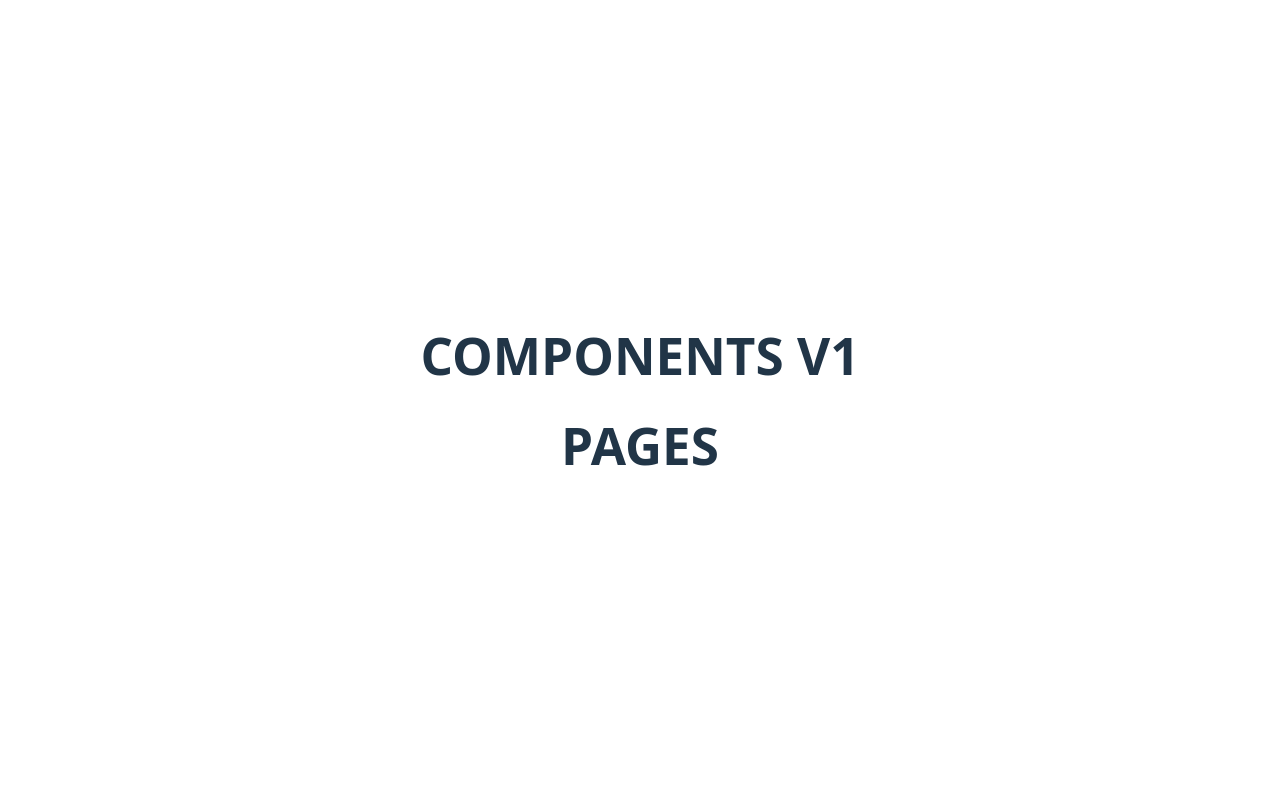
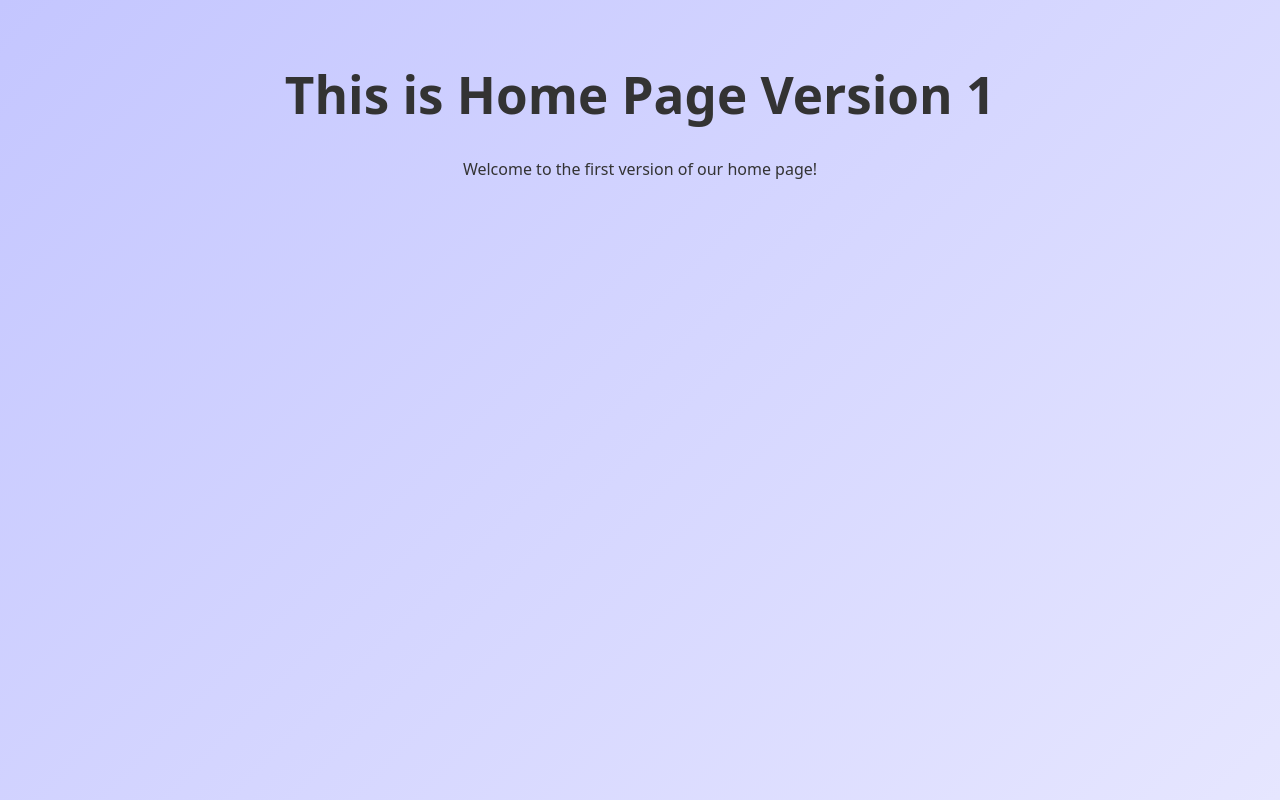
Before and after one commit to ane-solutions/ane-web-components, a React (Vite) app: page / in a window 1280 px wide. Built offline with nearby package versions, Linux system fonts and the light colour scheme.

Commit message:
creating homepage shell components

```diff
--- a/src/App.jsx
+++ b/src/App.jsx
@@ -1,21 +1,17 @@
 import './App.css'
+import React from 'react';
+import Home1 from './pages/Home/Home1/Home1';
+import Home2 from './pages/Home/Home2/Home2';
+import Home3 from './pages/Home/Home3/Home3';
 
 function App() {
 
   return (
-    <>
-     <div>
-      <h1>COMPONENTS V1</h1>
-      <div>
-        {/* IMPORT COMPONENTS HERE */}
-      </div>
-      <h1>PAGES</h1>
-      <div>
-        {/* IMPORT PAGES HERE */}
-      </div>
-     </div>
-
-    </>
+    <div className="App">
+      <Home1 />
+      {/* <Home2 /> */}
+      {/* <Home3 /> */}
+    </div>
   )
 }
 
--- a/src/pages/Home/Home1/Home1.css
+++ b/src/pages/Home/Home1/Home1.css
@@ -0,0 +1,45 @@
+.home-container {
+  min-height: 100vh;
+  min-width: 100vw;
+  padding: 2rem;
+  transition: background 1s ease;
+  margin: 0;
+  box-sizing: border-box;
+  position: fixed;
+  top: 0;
+  left: 0;
+  right: 0;
+  bottom: 0;
+}
+
+.home-container.sunrise {
+  background: linear-gradient(135deg,
+    #ffd6a5 0%, /* Warm peach */
+    #ffe4b5 100% /* Mellow yellow */
+  );
+}
+
+.home-container.day {
+  background: linear-gradient(135deg,
+    #b5e2ff 0%, /* Sky blue */
+    #fff1e6 100% /* Soft peach */
+  );
+}
+
+.home-container.sunset {
+  background: linear-gradient(135deg,
+    #ffb199 0%, /* Coral orange */
+    #ffd4b8 100% /* Light salmon */
+  );
+}
+
+.home-container.night {
+  background: linear-gradient(135deg,
+    #c4c6ff 0%, /* Periwinkle */
+    #e6e6ff 100% /* Soft lavender */
+  );
+}
+
+h1, p {
+  color: #333;
+}
--- /dev/null
+++ b/src/pages/Home/Home1/Home1.jsx
@@ -0,0 +1,34 @@
+import React, { useEffect, useState } from 'react';
+import './Home1.css';
+
+const Home1 = () => {
+  const [timeOfDay, setTimeOfDay] = useState('');
+
+  useEffect(() => {
+    const updateTimeOfDay = () => {
+      const hour = new Date().getHours();
+      setTimeOfDay(getTimeClass(hour));
+    };
+
+    updateTimeOfDay();
+    const interval = setInterval(updateTimeOfDay, 60000);
+
+    return () => clearInterval(interval);
+  }, []);
+
+  const getTimeClass = (hour) => {
+    if (hour >= 5 && hour < 8) return 'sunrise';
+    if (hour >= 8 && hour < 16) return 'day';
+    if (hour >= 16 && hour < 19) return 'sunset';
+    return 'night';
+  };
+
+  return (
+    <div className={`home-container ${timeOfDay}`}>
+      <h1>This is Home Page Version 1</h1>
+      <p>Welcome to the first version of our home page!</p>
+    </div>
+  );
+};
+
+export default Home1;
--- /dev/null
+++ b/src/pages/Home/Home2/Home2.jsx
@@ -0,0 +1,12 @@
+import React from 'react';
+
+const Home2 = () => {
+  return (
+    <div>
+      <h1>This is Home Page Version 2</h1>
+      <p>Welcome to the second version of our home page!</p>
+    </div>
+  );
+};
+
+export default Home2;
--- /dev/null
+++ b/src/pages/Home/Home3/Home3.jsx
@@ -0,0 +1,12 @@
+import React from 'react';
+
+const Home3 = () => {
+  return (
+    <div>
+      <h1>This is Home Page Version 3</h1>
+      <p>Welcome to the third version of our home page!</p>
+    </div>
+  );
+};
+
+export default Home3;
```
Also changed, not shown: src/pages/Home/Home1/Home1.js (deleted), src/pages/Home/Home2/Home2.js (deleted).
